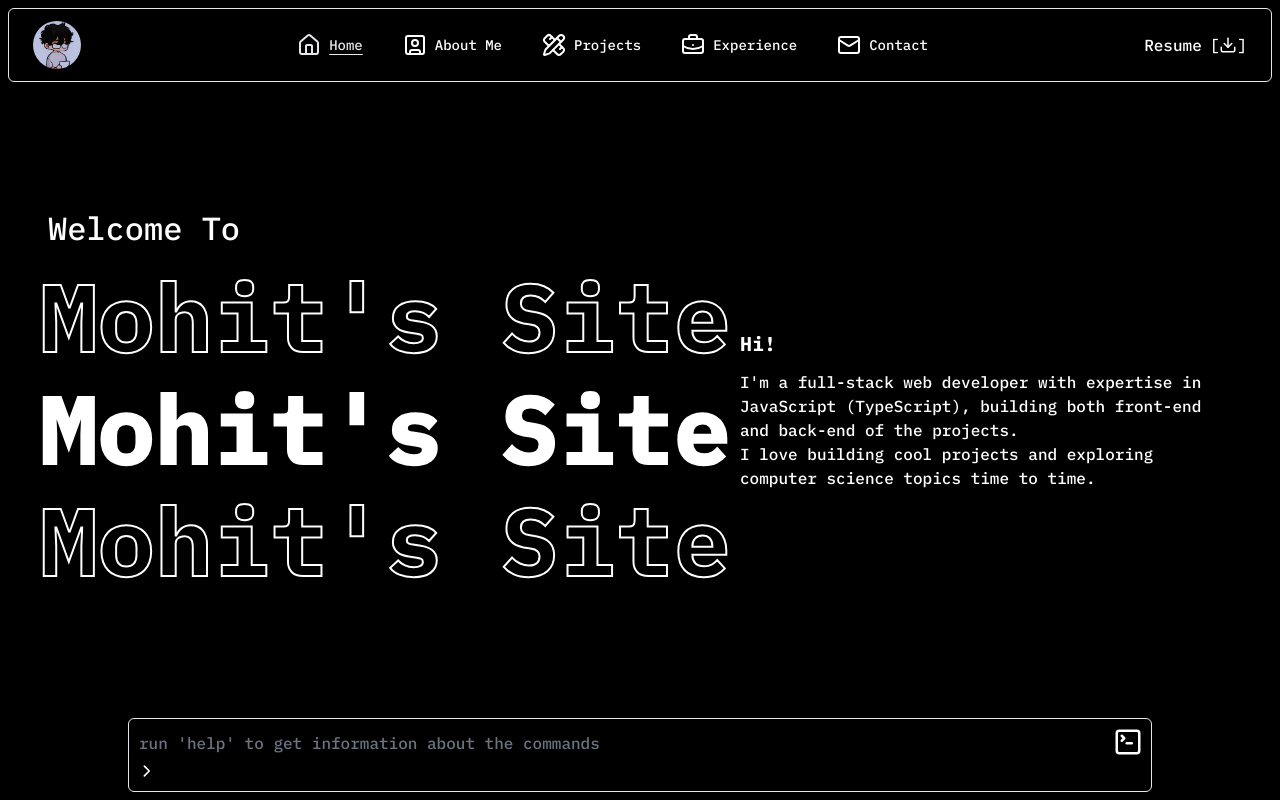
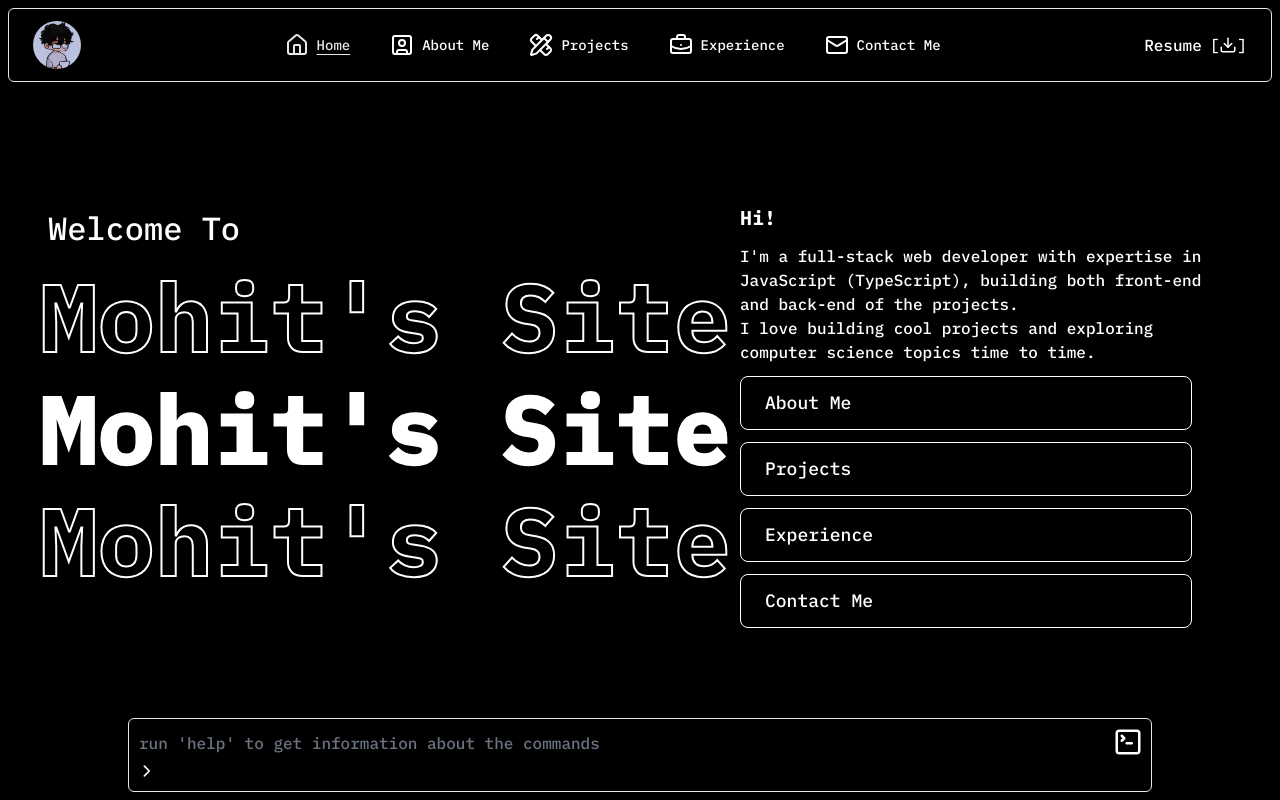
Before and after one commit to mohits-git/portfolio, a Next.js app: page / in a window 1280 px wide. Built offline with nearby package versions, Linux system fonts and the light colour scheme.

Commit message:
feat: add PAGES constants and refac the app bar links and add links to the landing page

```diff
--- a/src/app/page.tsx
+++ b/src/app/page.tsx
@@ -1,6 +1,8 @@
 'use client';
 import StaggeredText from "@/components/staggered-text";
+import { PAGES } from "@/constants/pages-links";
 import { motion } from "framer-motion";
+import Link from "next/link";
 
 export default function Home() {
   return (
@@ -59,6 +61,18 @@ export default function Home() {
               y={0}
             />
           </div>
+          <div className="flex flex-col space-y-3 w-full lg:pr-12">
+            {PAGES.slice(1).map((page, index) => (
+              <Link
+                key={index}
+                href={page.href}
+                className="border border-white px-6 py-3 rounded-lg text-lg"
+              >
+                {page.text}
+              </Link>
+            ))}
+          </div>
+
           <div className="flex items-center space-x-4">
           </div>
         </div>
--- a/src/components/global/app-bar.tsx
+++ b/src/components/global/app-bar.tsx
@@ -4,10 +4,11 @@ import React from "react";
 import { DownloadButton } from "./download-button";
 import { BriefcaseBusiness, FileText, Home, Mail, PencilRuler, SquareUser } from "lucide-react";
 import ActiveLink from "./active-link";
+import { PAGES } from "@/constants/pages-links";
 
 const AppBar: React.FC = () => {
   return (
-    <div className="fixed top-2 left-0 w-full flex justify-center">
+    <div className="fixed top-2 left-0 w-full flex justify-center z-10">
       <div className="mx-2 max-w-7xl w-full py-3 px-3 md:px-6 flex justify-between items-center border rounded-md underline-offset-4 decoration-gray-300 bg-black">
         <Link
           href={'/'}
@@ -22,41 +23,16 @@ const AppBar: React.FC = () => {
         </Link>
 
         <div className="flex items-center space-x-4 md:space-x-6 lg:space-x-10">
-          <ActiveLink
-            href="/"
-            className="flex items-center gap-2"
-          >
-            <Home />
-            <span className="hidden lg:block text-sm">Home</span>
-          </ActiveLink>
-          <ActiveLink
-            href="/about"
-            className="flex items-center gap-2"
-          >
-            <SquareUser />
-            <span className="hidden lg:block text-sm">About Me</span>
-          </ActiveLink>
-          <ActiveLink
-            href="/projects"
-            className="flex items-center gap-2"
-          >
-            <PencilRuler />
-            <span className="hidden lg:block text-sm">Projects</span>
-          </ActiveLink>
-          <ActiveLink
-            href="/experience"
-            className="flex items-center gap-2"
-          >
-            <BriefcaseBusiness />
-            <span className="hidden lg:block text-sm">Experience</span>
-          </ActiveLink>
-          <ActiveLink
-            href="/contact"
-            className="flex items-center gap-2"
-          >
-            <Mail />
-            <span className="hidden lg:block text-sm">Contact</span>
-          </ActiveLink>
+          {PAGES.map((page, index) => (
+            <ActiveLink
+              key={index}
+              href={page.href}
+              className="flex items-center gap-2"
+            >
+              <page.icon />
+              <span className="hidden lg:block text-sm">{page.text}</span>
+            </ActiveLink>
+          ))}
         </div>
 
         <div className="flex items-center gap-2">
--- /dev/null
+++ b/src/constants/pages-links.ts
@@ -0,0 +1,40 @@
+import {
+  BriefcaseBusiness,
+  Home,
+  Mail,
+  PencilRuler,
+  SquareUser
+} from "lucide-react";
+
+export const PAGES = [
+  {
+    href: "/",
+    text: "Home",
+    icon: Home,
+    cmd: "cd /home/mohitssite/"
+  },
+  {
+    href: "/about",
+    text: "About Me",
+    icon: SquareUser,
+    cmd: "cd /home/mohitssite/about"
+  },
+  {
+    href: "/projects",
+    text: "Projects",
+    icon: PencilRuler,
+    cmd: "cd /home/mohitssite/projects"
+  },
+  {
+    href: "/experience",
+    text: "Experience",
+    icon: BriefcaseBusiness,
+    cmd: "cd /home/mohitssite/experience"
+  },
+  {
+    href: "/contact",
+    text: "Contact Me",
+    icon: Mail,
+    cmd: "cd /home/mohitssite/projects"
+  },
+] as const;
```
